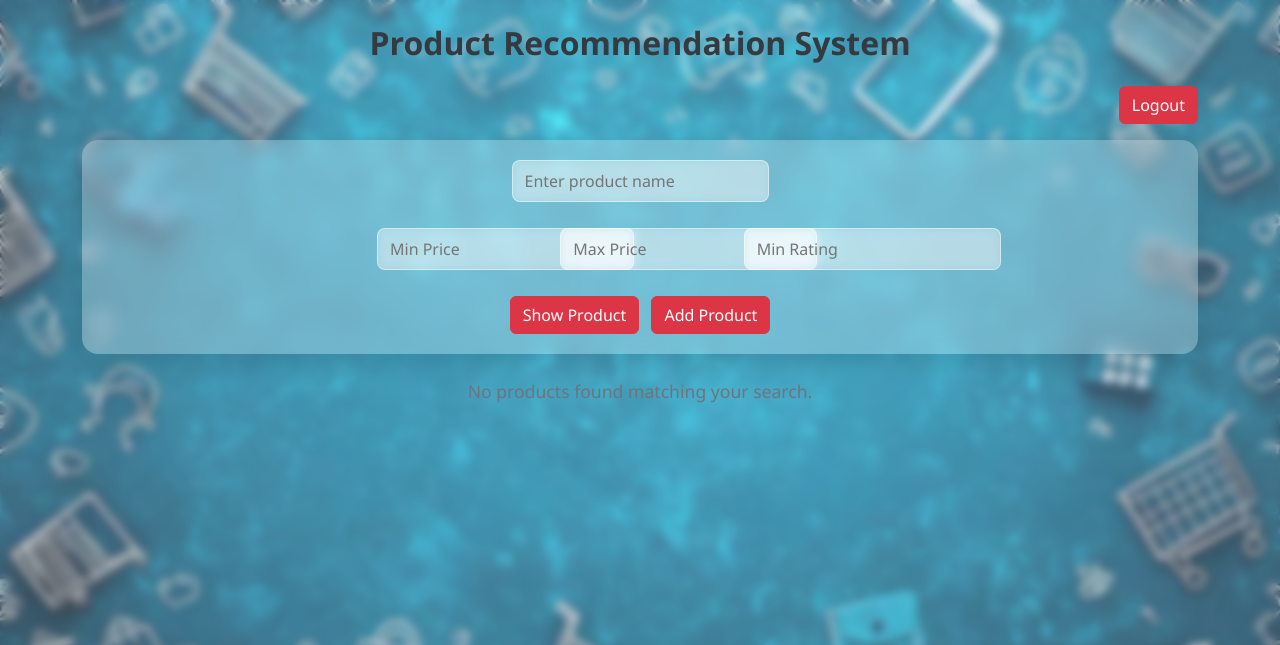
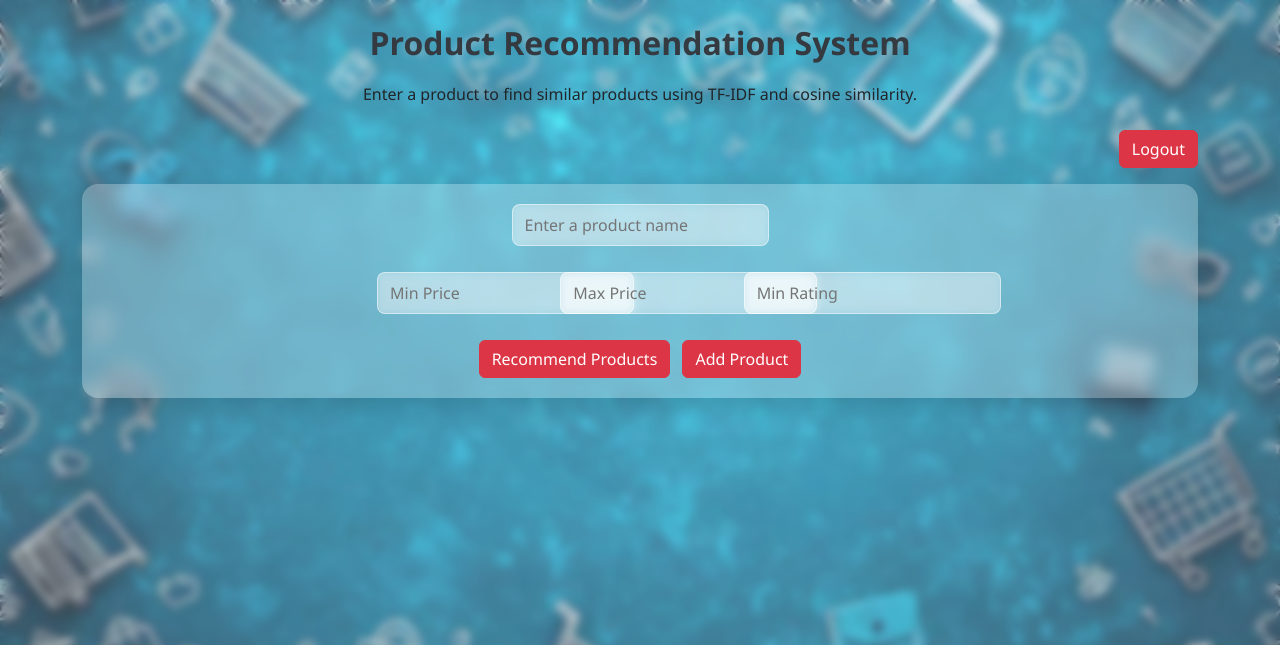
Before and after one commit to Deepaksingh0907/Product-Recommendation-System, a Django app: page / in a window 1280 px wide. Shown: the top 645 px of the page. Run offline with Django 5.2, Linux system fonts and the light colour scheme; a user stored in the database is signed in; some libraries are stand-ins or nearby versions.

Commit message:
Clarify recommendation UI

```diff
--- a/recommender/templates/home.html
+++ b/recommender/templates/home.html
@@ -9,23 +9,20 @@
 </head>
 <body>
     <div class="container py-4">
-
-        <!-- Header -->
         <header class="text-center mb-4">
             <h2>Product Recommendation System</h2>
+            <p>Enter a product to find similar products using TF-IDF and cosine similarity.</p>
         </header>
 
-        <!-- Logout Button -->
         <div class="text-end mb-3">
             <a href="{% url 'logout' %}" class="btn btn-danger">Logout</a>
         </div>
 
-        <!-- Filter / Add Product Form -->
         <section class="form-section mb-4">
             <form method="POST" class="text-center">
                 {% csrf_token %}
                 <div class="mb-3">
-                    <input type="text" name="product_name" placeholder="Enter product name" required>
+                    <input type="text" name="product_name" placeholder="Enter a product name" required>
                 </div>
                 <div class="row justify-content-center">
                     <div class="col-md-2 mb-2">
@@ -38,7 +35,7 @@
                         <input type="number" name="min_rating" step="0.1" max="5" placeholder="Min Rating">
                     </div>
                 </div>
-                <button type="submit" class="btn btn-primary mt-2">Show Product</button>
+                <button type="submit" class="btn btn-primary mt-2">Recommend Products</button>
                 <a href="{% url 'add_product' %}" class="btn btn-success mt-2 ms-2 add-product-btn">Add Product</a>
             </form>
 
@@ -47,10 +44,9 @@
             {% endif %}
         </section>
 
-        <!-- Product Listing -->
         {% if product_list %}
         <section class="results-section">
-            <h4 class="text-center mb-4">Products matching "{{ product_name }}":</h4>
+            <h4 class="text-center mb-4">Recommended products similar to "{{ product_name }}"</h4>
             <div class="d-flex flex-wrap justify-content-center gap-4">
                 {% for rec in product_list %}
                 <div class="card p-2 shadow-sm" style="width: 16rem;">
@@ -59,16 +55,13 @@
                         <h6 class="card-title">{{ rec.product_name }}</h6>
                         <p class="card-text mb-1">Price: ₹{{ rec.actual_price }}</p>
                         <p class="card-text mb-2">Rating: {{ rec.rating }}/5</p>
-                        <a href="{{ rec.product_link }}" target="_blank" class="btn btn-sm btn-outline-primary">View Product</a>
+                        <a href="{{ rec.product_link }}" target="_blank" rel="noopener noreferrer" class="btn btn-sm btn-outline-primary">View Product</a>
                     </div>
                 </div>
                 {% endfor %}
             </div>
         </section>
-        {% else %}
-            <p class="no-products">No products found matching your search.</p>
         {% endif %}
-
     </div>
 </body>
 </html>
```
